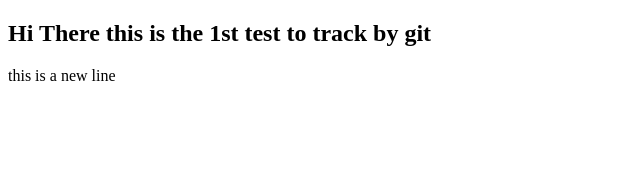
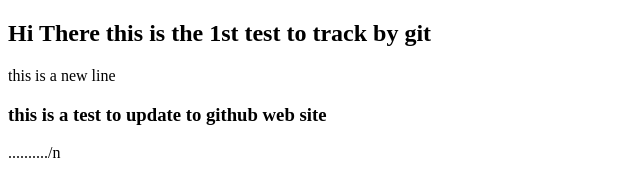
Before and after one commit to SHood55/upload-1st-project-2-git, a plain HTML site: page index.html in a window 1280 px wide. Shown: the whole page, without its empty margins (0-640 px from the left). Drawn offline with Linux system fonts and the light colour scheme.

Commit message:
i add 2 new lines

```diff
--- a/index.html
+++ b/index.html
@@ -6,5 +6,7 @@
 <body>
 <h2> Hi There this is the 1st test to track by git </h2>
 <p>this is a new line</p>
+<h3>this is a test to update to github web site</h3>
+<p>........../n</p>
 </body>
 </html>
```
